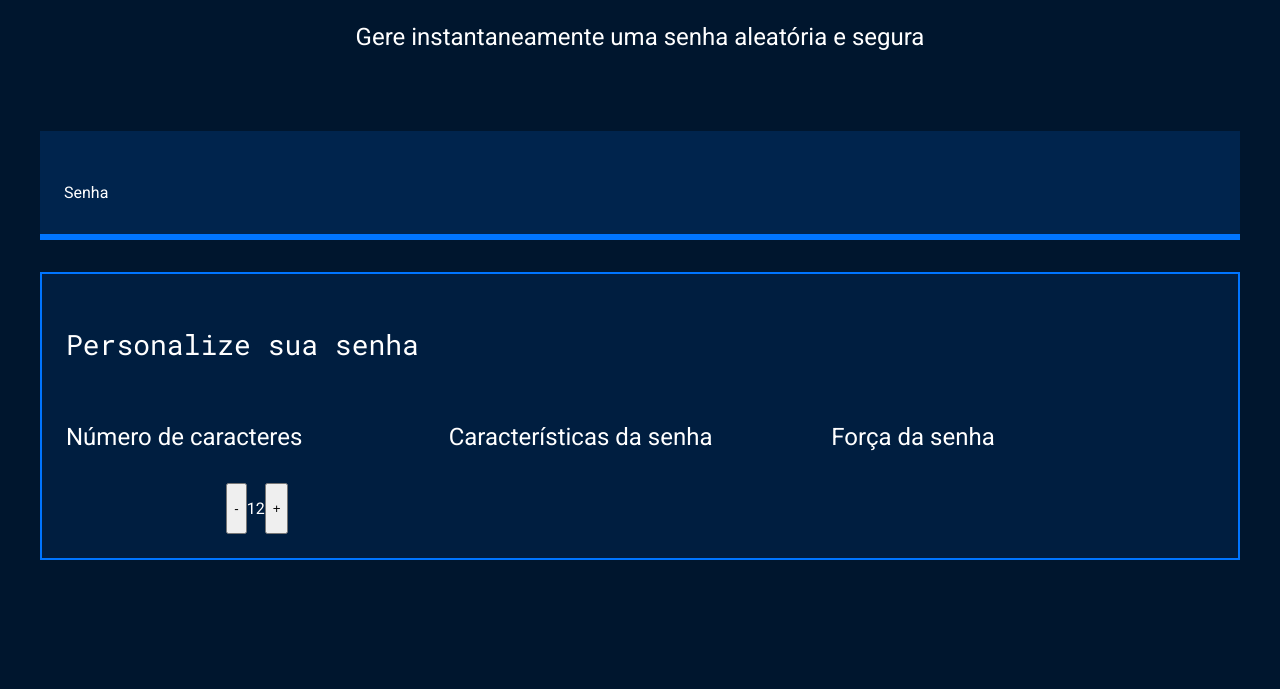
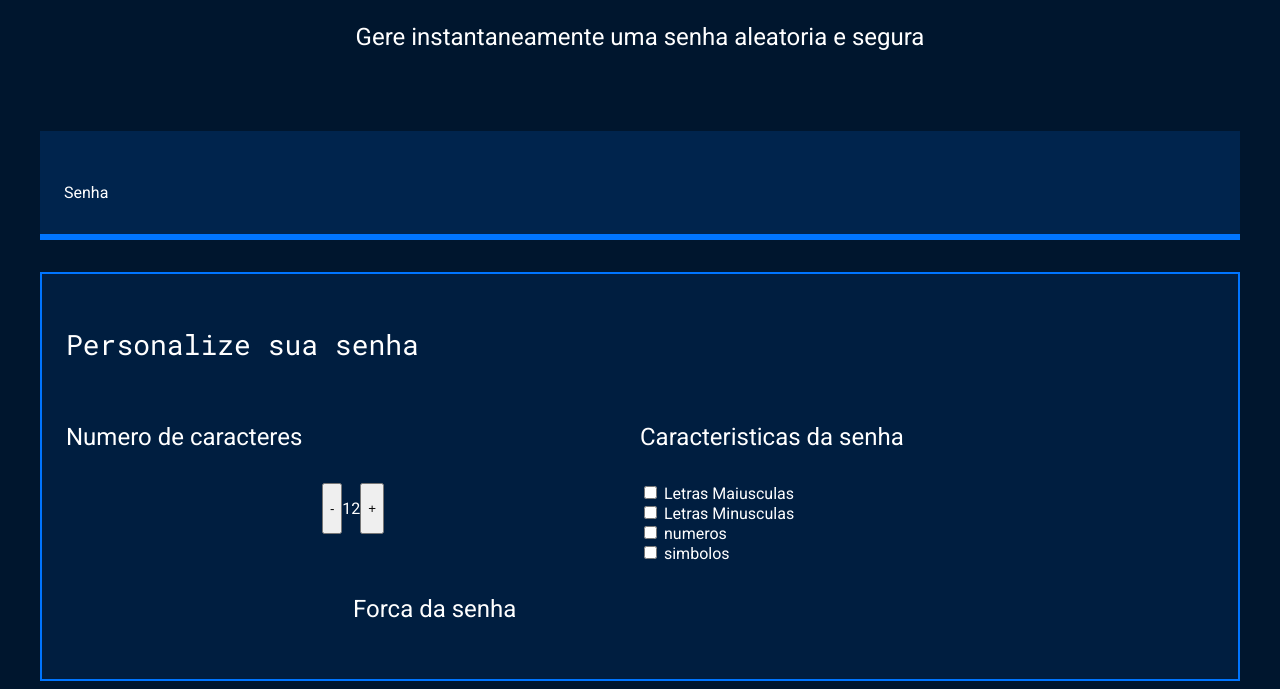
Before and after one commit to mlimah/Gerador-de-Senhas-, a plain HTML site: page index.html in a window 1280 px wide. Shown: the part 195-884 px from the top of the page. Before the commit the page ends 800 px from the top, so only its background shows below. Drawn offline with Linux system fonts and the light colour scheme.

Commit message:
coloquei div

```diff
--- a/index.html
+++ b/index.html
@@ -13,7 +13,7 @@
         <div class="conteudo-titulo">
             <img src="unlock.svg" alt="cadeado fechado">
             <h2 class="titulo-principal">Gerador de senhas</h2>
-            <h3 class="titulo-secundario">Gere instantaneamente uma senha aleatória e segura</h3>
+            <h3 class="titulo-secundario">Gere instantaneamente uma senha aleatoria e segura</h3>
         </div>
         <div class="conteudo-senha">
             <label for="senha">Senha</label>
@@ -23,7 +23,7 @@
             <h3 class="parametro-titulo">Personalize sua senha</h3>
             <div class="parametro-coluna__senha">
                 <div class="parametro-senha">
-                    <h4 class="parametro-senha__titulo">Número de caracteres</h4>
+                    <h4 class="parametro-senha__titulo">Numero de caracteres</h4>
                     <div class="parametro-senha-botoes">
                         <button class="parametro-senha__botao">-</button>
                         <p class="parametro-senha__texto">12</p>
@@ -31,10 +31,29 @@
                     </div>
                 </div>
                 <div class="parametro-senha">
-                    <h4 class="parametro-senha__titulo">Características da senha</h4>
+                    <h4 class="parametro-senha__titulo">Caracteristicas da senha</h4>
+
+                    <div class="checkbox">
+                        <input type="checkbox" name="maiusculas">
+                        <label for="maiusculas">Letras Maiusculas</label>
+                    </div>
+        <div class="checkbox">
+                        <input type="checkbox" name="minusculas">
+                        <label for="minusculas">Letras Minusculas</label>
+                    </div>
+                    <div class="checkbox">
+                        <input type="checkbox" name="numeros">
+                        <label for="numeros">numeros</label>
+
+                    </div>
+                     <div class="checkbox">
+                        <input type="checkbox" name="simbolos">
+                        <label for="simbolos">simbolos</label>
+                    </div>
+                    </div>
                 </div>
                 <div class="parametro-senha">
-                    <h4 class="parametro-senha__titulo">Força da senha</h4>
+                    <h4 class="parametro-senha__titulo">Forca da senha</h4>
                 </div>
             </div>
         </div>
```
